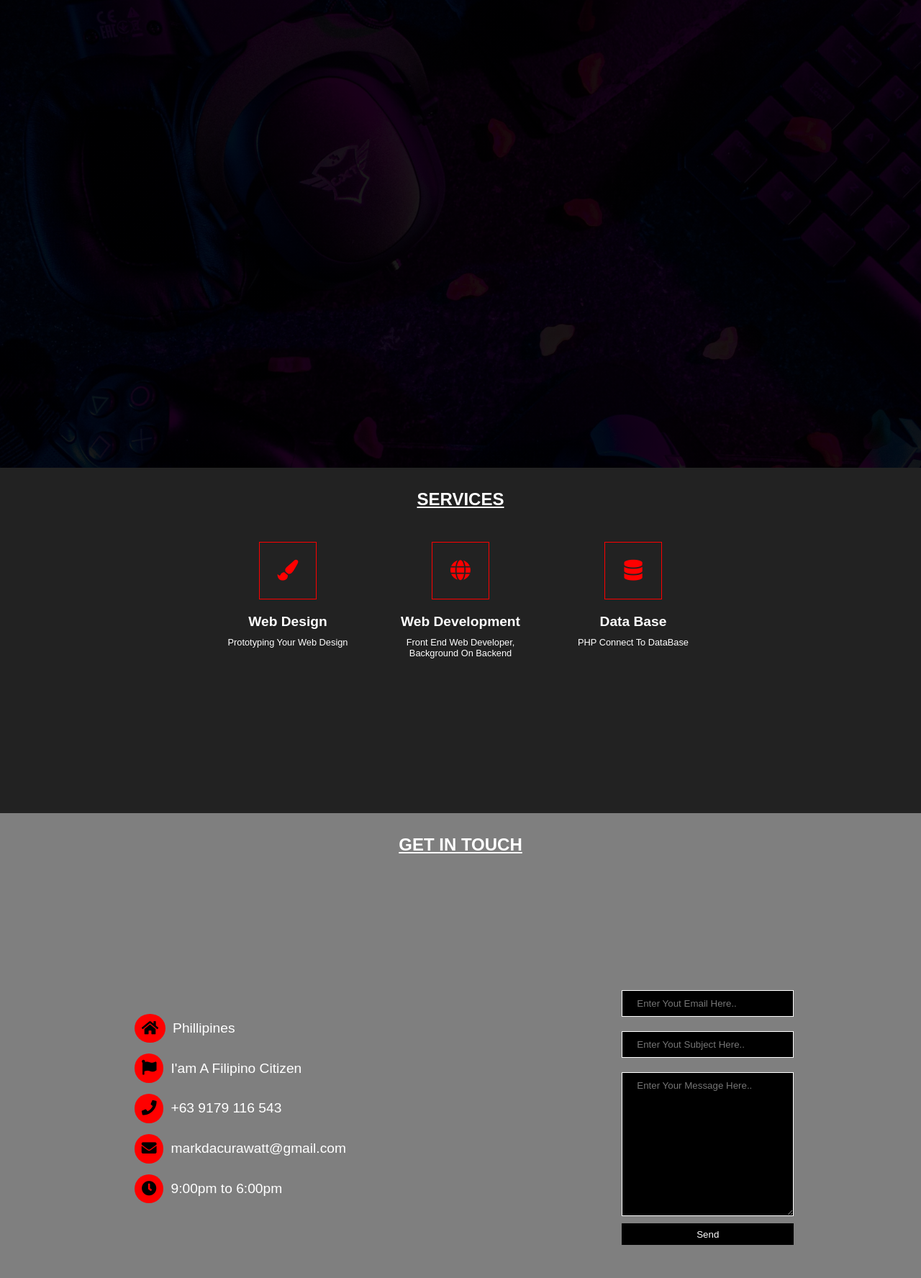
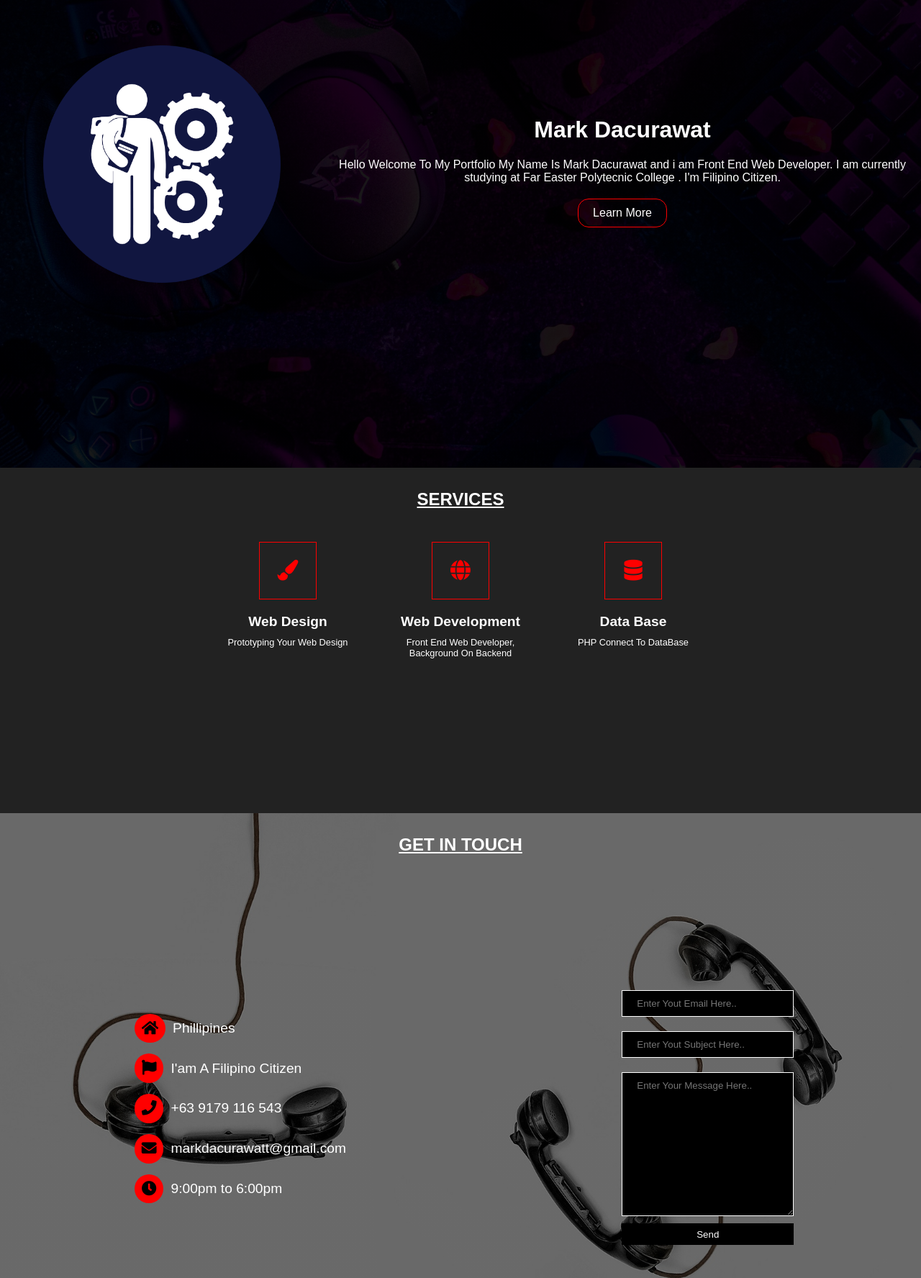
Before and after one commit to Kramdroidtech/KramDroidTech, a plain HTML site: page index.html in a window 1280 px wide. Shown: the part 950-2726 px from the top of the page at 72% size. Drawn offline with Linux system fonts and the light colour scheme; the site is published under a folder, as on GitHub Pages, so addresses that start at the root find nothing.

Commit message:
Removing Dist File

```diff
--- a/dist/assets/css/_contact.scss
+++ b/assets/css/_contact.scss
@@ -1,6 +1,6 @@
 .contact-section{
     height: 100vh;
-    background: linear-gradient(rgba(0,0,0,0.5)), url('/dist/assets/img/contacts.jpg') no-repeat center center / cover;
+    background: linear-gradient(rgba(0,0,0,0.5)), url('../img/contacts.jpg') no-repeat center center / cover;
     position: relative;
 
     .contacts{
--- a/dist/assets/css/_header.scss
+++ b/assets/css/_header.scss
@@ -6,7 +6,7 @@
     transition: all 1s ease;
     z-index: 2;
 
-    @include flexDisplay(center,space-around);
+    @include flexDisplay(center,space-around,row);
 
     .mylogo{
         @include widthHeight(80px,80px);
--- a/dist/index.html
+++ b/index.html
@@ -48,7 +48,7 @@
         <h1 class="section-title">About Me</h1>
           <div class="about-container">
             <div class="about-image">
-              <img src="/dist/assets/img/aboutImage.png" alt="myimage">
+              <img src="assets/img/aboutImage.png" alt="myimage">
             </div>
             <div class="about-content">
               <h1>Mark Dacurawat</h1>
@@ -144,6 +144,6 @@
         </div>
       </div>
     </div>
-    <script src="/dist/assets/js/index.js"></script>
+    <script src="assets/js/index.js"></script>
   </body>
   </html>
```
Also changed, not shown: assets/css/_about.scss (renamed from dist/assets/css/_about.scss), assets/css/_footer.scss (renamed from dist/assets/css/_footer.scss), assets/css/_services.scss (renamed from dist/assets/css/_services.scss), assets/css/_variables.scss (renamed from dist/assets/css/_variables.scss), assets/css/styles.css, assets/css/styles.scss (renamed from dist/assets/css/styles.scss), assets/img/KRAMDROID.jpg (renamed from dist/assets/img/KRAMDROID.jpg), assets/img/KTECHLOGO.png (renamed from dist/assets/img/KTECHLOGO.png), assets/img/aboutImage.png (renamed from dist/assets/img/aboutImage.png), assets/img/aboutme.jpg (renamed from dist/assets/img/aboutme.jpg), assets/img/contacts.jpg (renamed from dist/assets/img/contacts.jpg), assets/js/index.js (renamed from dist/assets/js/index.js), 2 other files.
